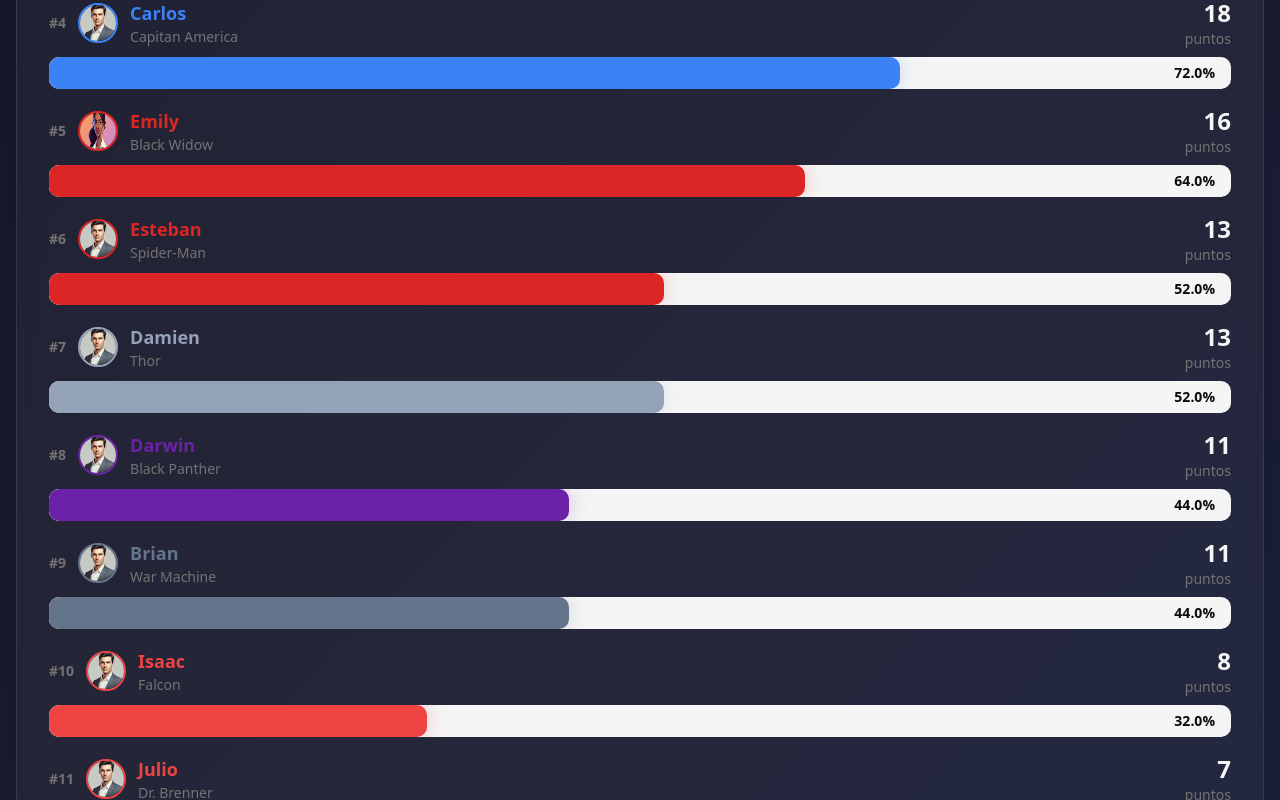
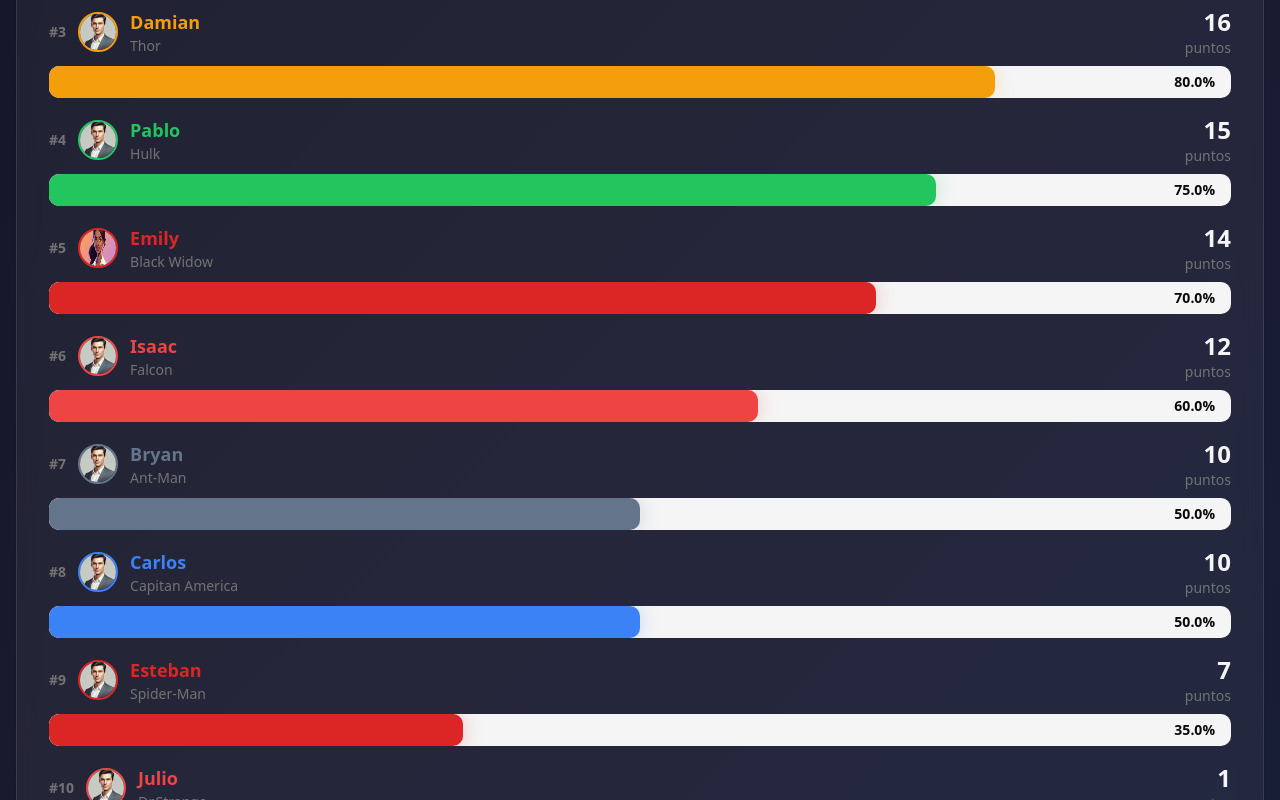
Before and after one commit to mapachavez/IA4A-CLASIFICACION, a Next.js app: page / in a window 1280 px wide. Shown: the part 1660-2460 px from the top of the page. Built offline with nearby package versions, Linux system fonts and the light colour scheme.

Commit message:
fix: fix syntax error in ParticipantModal
Add missing opening brace for Damian participant object.

Co-authored-by: Mapa <166883262+mapachavez@users.noreply.github.com>

```diff
--- a/app/page.tsx
+++ b/app/page.tsx
@@ -14,17 +14,13 @@ const participantsData = [
     name: "Allison",
     superhero: "Hawkeye",
     color: "#8B5CF6", // Morado
-    weeklyParticipation: 4,
+    weeklyParticipation: 1,
     avActivities: [
+      { completed: true, daysEarly: 3 },
       { completed: true, daysEarly: 5 },
-      { completed: true, daysEarly: 2 },
-      { completed: true, daysEarly: 1 },
-      { completed: true, daysEarly: 3 },
+      { completed: true, daysEarly: 5 },
     ],
-    googleSkillsActivities: [
-      { completed: true, daysEarly: 1 },
-      { completed: true, daysEarly: 2 },
-    ],
+    googleSkillsActivities: [{ completed: true, daysEarly: 5 }],
     image: "/professional-woman-avatar.png",
   },
   {
@@ -32,16 +28,13 @@ const participantsData = [
     name: "Pablo",
     superhero: "Hulk",
     color: "#22C55E", // Verde
-    weeklyParticipation: 4,
+    weeklyParticipation: 1,
     avActivities: [
+      { completed: true, daysEarly: 4 },
       { completed: true, daysEarly: 5 },
-      { completed: true, daysEarly: 3 },
-      { completed: true, daysEarly: 2 },
+      { completed: true, daysEarly: 5 },
     ],
-    googleSkillsActivities: [
-      { completed: true, daysEarly: 4 },
-      { completed: true, daysEarly: 1 },
-    ],
+    googleSkillsActivities: [{ completed: true, daysEarly: 0 }],
     image: "/professional-man-avatar.png",
   },
   {
@@ -49,15 +42,13 @@ const participantsData = [
     name: "Darwin",
     superhero: "Black Panther",
     color: "#6B21A8", // Negro/Morado oscuro
-    weeklyParticipation: 4,
+    weeklyParticipation: 1,
     avActivities: [
-      { completed: true, daysEarly: 1 },
-      { completed: true, daysEarly: 2 },
+      { completed: true, daysEarly: 4 },
+      { completed: true, daysEarly: 5 },
+      { completed: true, daysEarly: 5 },
     ],
-    googleSkillsActivities: [
-      { completed: true, daysEarly: 3 },
-      { completed: true, daysEarly: 1 },
-    ],
+    googleSkillsActivities: [{ completed: true, daysEarly: 5 }],
     image: "/professional-man-avatar.png",
   },
   {
@@ -65,28 +56,27 @@ const participantsData = [
     name: "Isaac",
     superhero: "Falcon",
     color: "#EF4444", // Rojo
-    weeklyParticipation: 3,
+    weeklyParticipation: 1,
     avActivities: [
-      { completed: true, daysEarly: 2 },
       { completed: true, daysEarly: 1 },
+      { completed: true, daysEarly: 5 },
+      { completed: true, daysEarly: 5 },
     ],
-    googleSkillsActivities: [{ completed: true, daysEarly: 2 }],
+    googleSkillsActivities: [{ completed: false, daysEarly: 0 }],
     image: "/professional-man-avatar.png",
   },
   {
     id: 5,
-    name: "Brian",
-    superhero: "War Machine",
+    name: "Bryan",
+    superhero: "Ant-Man",
     color: "#64748B", // Gris metálico
-    weeklyParticipation: 4,
+    weeklyParticipation: 1,
     avActivities: [
-      { completed: true, daysEarly: 3 },
-      { completed: true, daysEarly: 1 },
+      { completed: true, daysEarly: 4 },
+      { completed: true, daysEarly: 0 },
+      { completed: true, daysEarly: 5 },
     ],
-    googleSkillsActivities: [
-      { completed: true, daysEarly: 2 },
-      { completed: true, daysEarly: 1 },
-    ],
+    googleSkillsActivities: [{ completed: true, daysEarly: 0 }],
     image: "/professional-man-avatar.png",
   },
   {
@@ -94,29 +84,27 @@ const participantsData = [
     name: "Emily",
     superhero: "Black Widow",
     color: "#DC2626", // Rojo oscuro
-    weeklyParticipation: 4,
+    weeklyParticipation: 1,
     avActivities: [
-      { completed: true, daysEarly: 4 },
-      { completed: true, daysEarly: 2 },
-      { completed: true, daysEarly: 1 },
+      { completed: true, daysEarly: 3 },
+      { completed: true, daysEarly: 5 },
+      { completed: true, daysEarly: 0 },
     ],
-    googleSkillsActivities: [
-      { completed: true, daysEarly: 3 },
-      { completed: true, daysEarly: 2 },
-    ],
+    googleSkillsActivities: [{ completed: true, daysEarly: 5 }],
     image: "/professional-woman-avatar.png",
   },
   {
     id: 7,
     name: "Julio",
-    superhero: "Dr. Brenner",
+    superhero: "Dr.Strange",
     color: "#EF4444", // Rojo neón
-    weeklyParticipation: 3,
+    weeklyParticipation: 1,
     avActivities: [
-      { completed: true, daysEarly: 1 },
-      { completed: true, daysEarly: 2 },
+      { completed: true, daysEarly: 0 },
+      { completed: true, daysEarly: 0 },
+      { completed: true, daysEarly: 0 },
     ],
-    googleSkillsActivities: [{ completed: true, daysEarly: 1 }],
+    googleSkillsActivities: [{ completed: true, daysEarly: 0 }],
     image: "/professional-man-avatar.png",
   },
   {
@@ -124,16 +112,13 @@ const participantsData = [
     name: "Carlos",
     superhero: "Capitan America",
     color: "#3B82F6", // Azul
-    weeklyParticipation: 4,
+    weeklyParticipation: 1,
     avActivities: [
-      { completed: true, daysEarly: 3 },
-      { completed: true, daysEarly: 2 },
       { completed: true, daysEarly: 4 },
+      { completed: true, daysEarly: 0 },
+      { completed: true, daysEarly: 0 },
     ],
-    googleSkillsActivities: [
-      { completed: true, daysEarly: 2 },
-      { completed: true, daysEarly: 3 },
-    ],
+    googleSkillsActivities: [{ completed: true, daysEarly: 5 }],
     image: "/professional-man-avatar.png",
   },
   {
@@ -141,64 +126,27 @@ const participantsData = [
     name: "Esteban",
     superhero: "Spider-Man",
     color: "#DC2626", // Rojo
-    weeklyParticipation: 4,
+    weeklyParticipation: 1,
     avActivities: [
-      { completed: true, daysEarly: 2 },
       { completed: true, daysEarly: 1 },
-      { completed: true, daysEarly: 3 },
+      { completed: true, daysEarly: 0 },
+      { completed: true, daysEarly: 0 },
     ],
-    googleSkillsActivities: [
-      { completed: true, daysEarly: 1 },
-      { completed: true, daysEarly: 2 },
-    ],
+    googleSkillsActivities: [{ completed: true, daysEarly: 5 }],
     image: "/professional-man-avatar.png",
   },
   {
     id: 10,
-    name: "Jacinto",
-    superhero: "Ant-Man",
+    name: "Damian",
+    superhero: "Thor",
     color: "#F59E0B", // Amarillo/Dorado
-    weeklyParticipation: 3,
-    avActivities: [
-      { completed: true, daysEarly: 1 },
-      { completed: true, daysEarly: 2 },
-    ],
-    googleSkillsActivities: [{ completed: true, daysEarly: 1 }],
-    image: "/professional-man-avatar.png",
-  },
-  {
-    id: 11,
-    name: "Fabricio",
-    superhero: "Iron Man",
-    color: "#F59E0B", // Amarillo y rojo metálico
-    weeklyParticipation: 4,
+    weeklyParticipation: 1,
     avActivities: [
       { completed: true, daysEarly: 5 },
-      { completed: true, daysEarly: 3 },
-      { completed: true, daysEarly: 4 },
+      { completed: true, daysEarly: 5 },
+      { completed: true, daysEarly: 0 },
     ],
-    googleSkillsActivities: [
-      { completed: true, daysEarly: 4 },
-      { completed: true, daysEarly: 2 },
-      { completed: true, daysEarly: 3 },
-    ],
-    image: "/professional-man-avatar.png",
-  },
-  {
-    id: 12,
-    name: "Damien",
-    superhero: "Thor",
-    color: "#94A3B8", // Gris/Plateado
-    weeklyParticipation: 4,
-    avActivities: [
-      { completed: true, daysEarly: 2 },
-      { completed: true, daysEarly: 3 },
-      { completed: true, daysEarly: 1 },
-    ],
-    googleSkillsActivities: [
-      { completed: true, daysEarly: 2 },
-      { completed: true, daysEarly: 1 },
-    ],
+    googleSkillsActivities: [{ completed: true, daysEarly: 5 }],
     image: "/professional-man-avatar.png",
   },
 ]
@@ -259,7 +207,9 @@ export default function MVPPage() {
               El MVP del Módulo 1 será el participante con mayor puntaje de participación.
               <br />
               <span className="text-accent font-semibold">
-                El ganador se llevará un premio especial en la próxima reunión presencial.
+                El ganador se llevará un premio especial en la próxima reunión presencial. Recordar que:Por cada dia
+                que entregues ANTES de la fecha de entrega de la actividad ganas 1 punto (max:5 pts por actividad).
+                ---HAY UN MVP POR CADA MODULO---
               </span>
             </p>
           </div>
```
